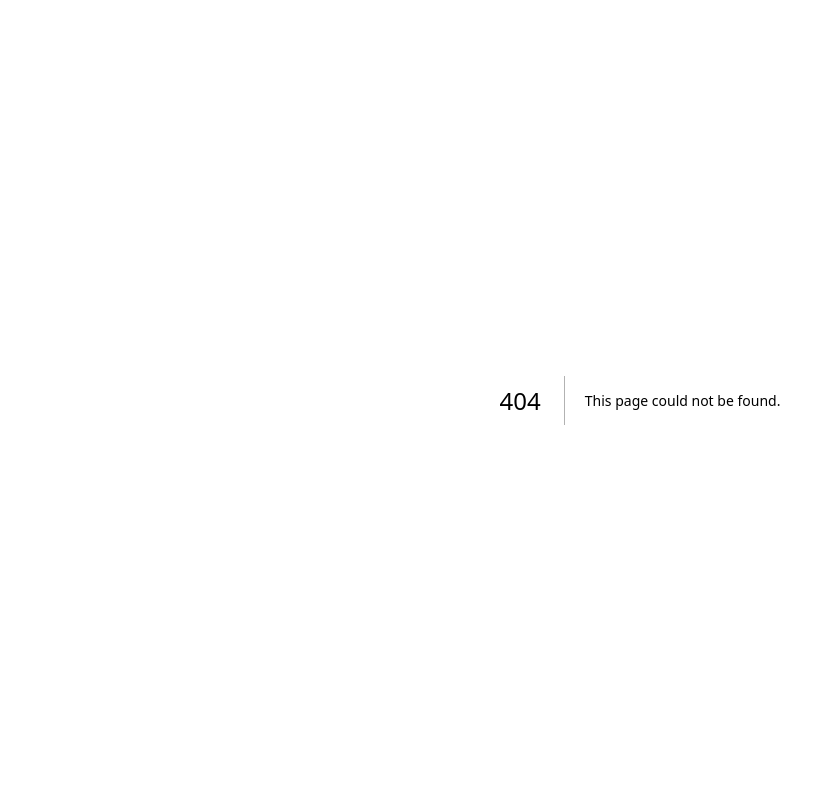
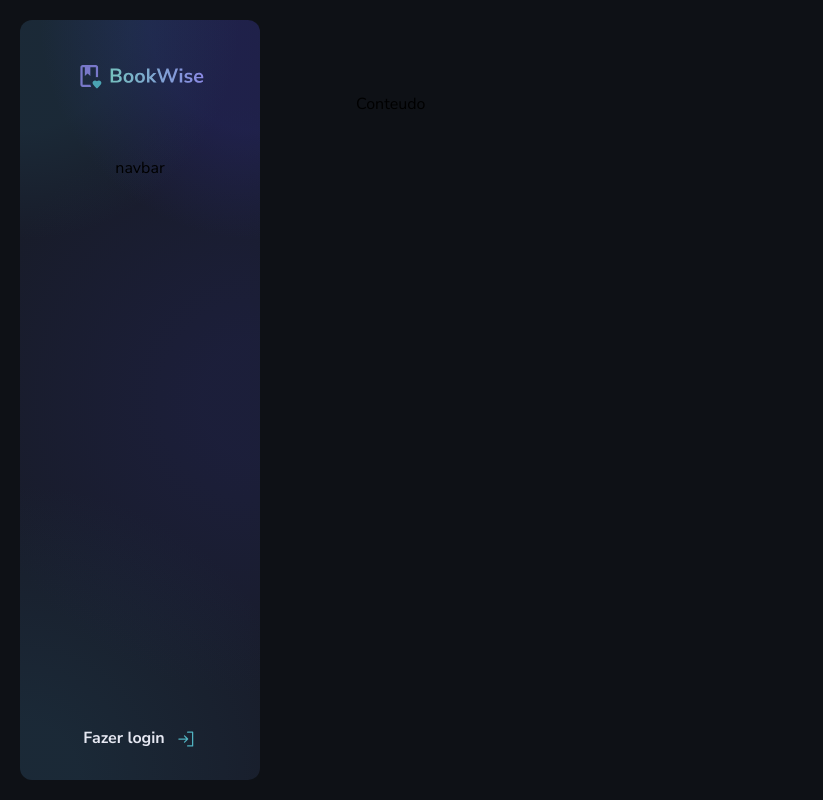
Before and after one commit to pejamp/bookwise-ignite-challenge, a Next.js app: page /home in a window 1280 px wide. Before the commit this address had no page. Shown: the whole page, without its empty margins (0-823 px from the left). Built offline with nearby package versions, Linux system fonts and the light colour scheme.

Commit message:
feat: add sidebar in home page

```diff
--- a/package.json
+++ b/package.json
@@ -14,6 +14,7 @@
     "react-dom": "^18"
   },
   "devDependencies": {
+    "@phosphor-icons/react": "^2.1.5",
     "@rocketseat/eslint-config": "^2.2.2",
     "@types/node": "^20",
     "@types/react": "^18",
--- /dev/null
+++ b/src/components/ActionLink/index.tsx
@@ -0,0 +1,16 @@
+import Link from 'next/link'
+import { ReactNode } from 'react'
+
+interface ActionLinkProps {
+  children: ReactNode
+}
+
+export function ActionLink(props: ActionLinkProps) {
+  return (
+    <Link href={'#'}>
+      <span className="flex items-center gap-3 rounded-sm px-2 py-1 font-bold leading-base text-gray-200 transition duration-200 ease-in-out hover:bg-gray-200 hover:bg-opacity-5">
+        {props.children}
+      </span>
+    </Link>
+  )
+}
--- /dev/null
+++ b/src/layouts/RootLayout.tsx
@@ -0,0 +1,22 @@
+import Image from 'next/image'
+import { ReactNode } from 'react'
+import logoIcon from '@/assets/logo.svg'
+import { ActionLink } from '@/components/ActionLink'
+import { SignIn } from '@phosphor-icons/react'
+
+export default function RootLayout({ children }: { children: ReactNode }) {
+  return (
+    <div className="grid min-h-screen grid-cols-app gap-x-[96px] p-5">
+      <aside className="flex flex-col items-center rounded-xl bg-gray-700 bg-sidebar pb-6 pt-10">
+        <Image src={logoIcon} alt="" height={32} className="mb-16" />
+        <div>navbar</div>
+        <div className="mt-auto">
+          <ActionLink>
+            Fazer login <SignIn size={20} className="text-green-100" />
+          </ActionLink>
+        </div>
+      </aside>
+      <main className="pt-[72px]">{children}</main>
+    </div>
+  )
+}
--- /dev/null
+++ b/src/pages/home/index.tsx
@@ -0,0 +1,7 @@
+import RootLayout from '@/layouts/RootLayout'
+
+interface HomeProps {}
+
+export default function Home(props: HomeProps) {
+  return <RootLayout>Conteudo</RootLayout>
+}
--- a/src/pages/login/index.tsx
+++ b/src/pages/login/index.tsx
@@ -10,7 +10,7 @@ export default function Login() {
   return (
     <div className="flex h-screen flex-row items-center justify-center gap-5 p-5">
       <div className="relative h-full w-full max-w-xl overflow-hidden rounded-md">
-        <div className="absolute inset-0 flex h-full w-full items-center justify-center bg-hero-login ">
+        <div className="absolute inset-0 flex h-full w-full items-center justify-center bg-hero-login">
           <Image src={logoImage} alt="" height={58} priority />
         </div>
         <Image
--- a/tailwind.config.ts
+++ b/tailwind.config.ts
@@ -11,6 +11,8 @@ const config: Config = {
     extend: {
       backgroundImage: {
         'hero-login': `linear-gradient(rgba(42, 40, 121, 0.9), rgba(77, 74, 223, 0.7))`,
+        sidebar:
+          'radial-gradient(circle 220px at left top, rgba(37, 93, 106, 0.2) 50%, transparent),radial-gradient(circle 220px at right top, rgba(42, 40, 121, 0.4) 50%, transparent),radial-gradient(circle 295px at center right, rgba(42, 40, 121, 0.2) 20%, transparent),radial-gradient(circle 295px at bottom left, rgba(37, 93, 106, 0.2) 20%, transparent)',
         'gradient-radial': 'radial-gradient(var(--tw-gradient-stops))',
         'gradient-conic':
           'conic-gradient(from 180deg at 50% 50%, var(--tw-gradient-stops))',
@@ -25,6 +27,8 @@ const config: Config = {
         lg: '20px',
         full: '99999px',
       },
+      gridTemplateColumns: {
+        app: '15rem 1fr',
       },
       spacing: {
         '1': '0.25rem',
@@ -36,6 +40,7 @@ const config: Config = {
         '7': '1.75rem',
         '8': '2rem',
         '10': '2.5rem',
+      },
     },
     fontSize: {
       xs: '0.75rem',
```
Also changed, not shown: 1 other file (tests, documents, lock files or other folders). Lines whose indentation alone changed are shown as unchanged.
